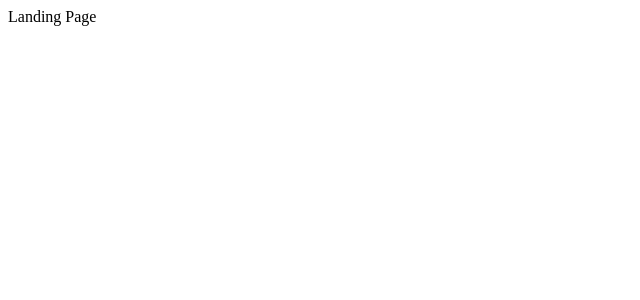
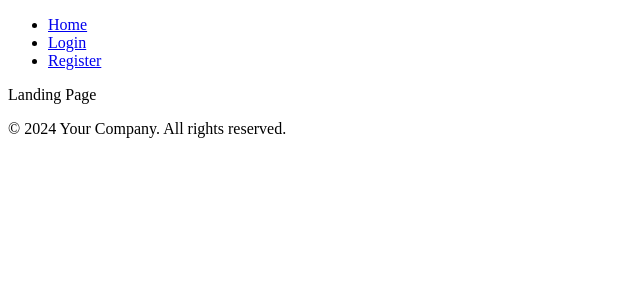
Before and after one commit to akshaypx/ecommerce-fe, a React (Vite) app: page / in a window 1280 px wide. Shown: the top 300 px of the page, without its empty margins (0-640 px from the left). Built offline with nearby package versions, Linux system fonts and the light colour scheme; no server answers.

Commit message:
feat:Header navbar auth status

```diff
--- a/src/App.tsx
+++ b/src/App.tsx
@@ -9,27 +9,26 @@ import Profile from "./pages/Profile";
 import { AuthProvider, useAuth } from "./context/AuthContext";
 import Home from "./pages/Home";
 import Register from "./pages/Register";
+import Layout from "./components/Layout";
 
 function App() {
   return (
     <AuthProvider>
       <Router>
         <Routes>
-          {/* Landing Page  */}
-          <Route path="/" element={<Home />} />
-          {/* Login Page  */}
-          <Route path="/login" element={<Login />} />
-          {/* Register Page  */}
-          <Route path="/register" element={<Register />} />
-          {/* Protected Profile Page  */}
+          <Route path="/" element={<Layout />}>
+            <Route index element={<Home />} />
+            <Route path="login" element={<Login />} />
+            <Route path="register" element={<Register />} />
             <Route
-            path="/profile"
+              path="profile"
               element={
                 <PrivateRoute>
                   <Profile />
                 </PrivateRoute>
               }
             />
+          </Route>
         </Routes>
       </Router>
     </AuthProvider>
--- /dev/null
+++ b/src/components/Header.tsx
@@ -0,0 +1,48 @@
+import { Link, useNavigate } from "react-router-dom";
+import { useAuth } from "../context/AuthContext";
+
+const Header = () => {
+  const navigate = useNavigate();
+  const { user, logout } = useAuth();
+
+  const handleLogout = async () => {
+    try {
+      await logout();
+    } catch (error) {
+      console.error("Error logging out:", error);
+    }
+  };
+  return (
+    <header>
+      <nav>
+        <ul>
+          <li>
+            <Link to="/">Home</Link>
+          </li>
+          {!user && (
+            <>
+              <li>
+                <Link to="/login">Login</Link>
+              </li>
+              <li>
+                <Link to="/register">Register</Link>
+              </li>
+            </>
+          )}
+          {user && (
+            <>
+              <li>
+                <Link to="/profile">Profile</Link>
+              </li>
+              <li>
+                <button onClick={handleLogout}>Logout</button>
+              </li>
+            </>
+          )}
+        </ul>
+      </nav>
+    </header>
+  );
+};
+
+export default Header;
--- a/src/components/Layout.tsx
+++ b/src/components/Layout.tsx
@@ -1,12 +1,17 @@
+import React from "react";
 import { Outlet } from "react-router-dom";
+import Header from "./Header";
 
-const Layout = () => {
+const Layout: React.FC = () => {
   return (
     <div>
-      <header>Layout</header>
-      {/* THis is where child routes appear */}
-      <Outlet />
-      <footer>Footer</footer>
+      <Header />
+      <main>
+        <Outlet /> {/* This is where child routes will be rendered */}
+      </main>
+      <footer>
+        <p>&copy; 2024 Your Company. All rights reserved.</p>
+      </footer>
     </div>
   );
 };
--- a/src/pages/Home.tsx
+++ b/src/pages/Home.tsx
@@ -1,5 +1,5 @@
 const Home = () => {
-  return <div>Landing Page </div>;
+  return <div>Landing Page</div>;
 };
 
 export default Home;
```
Lines whose indentation alone changed are shown as unchanged.
